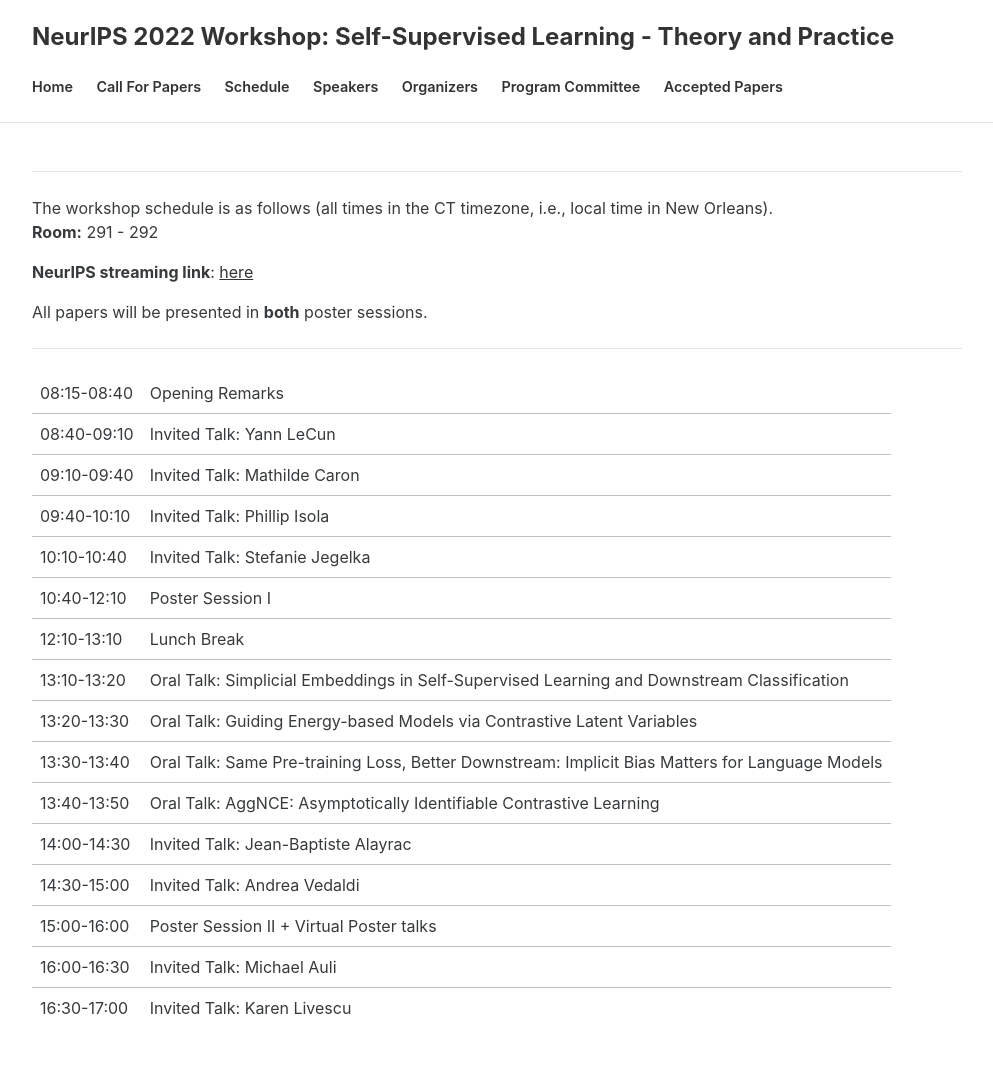
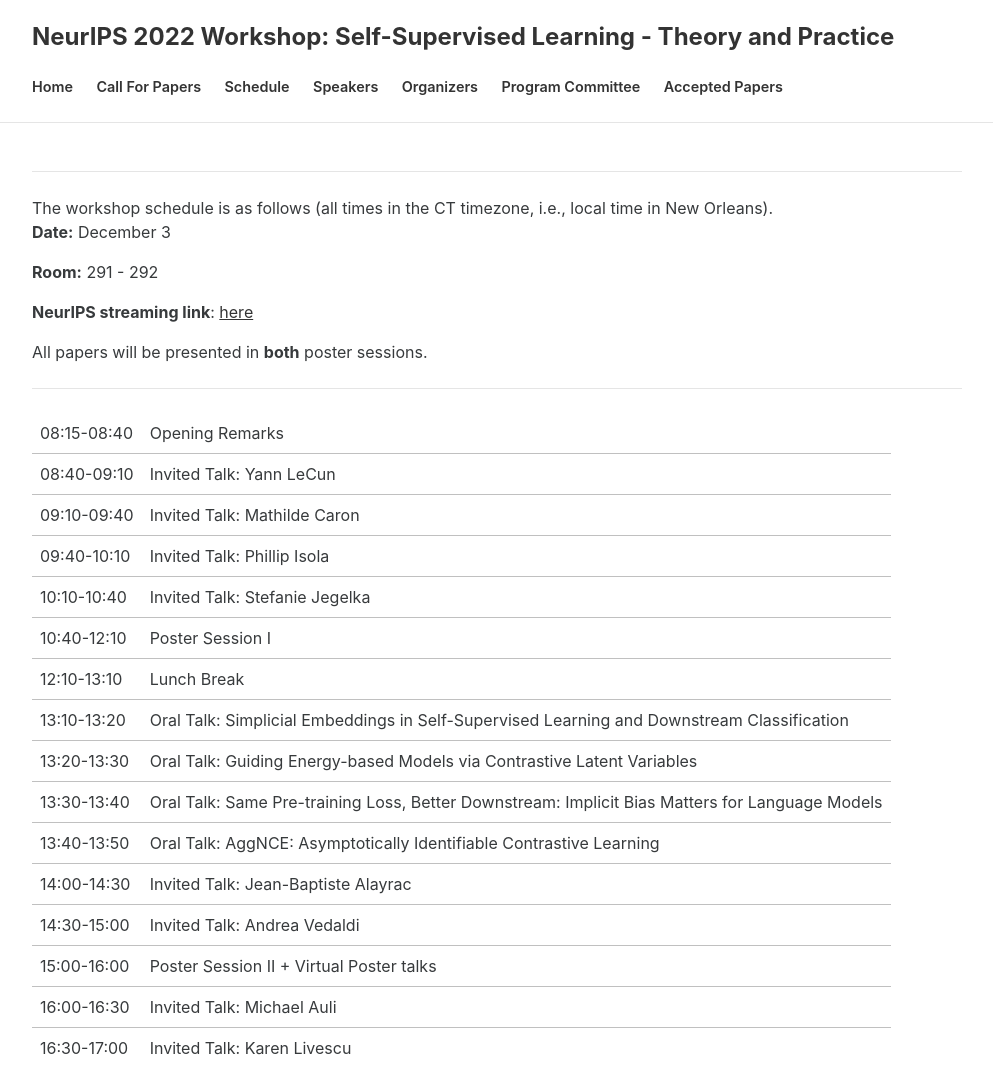
Before and after one commit to sslneurips22/sslneurips22.github.io, a plain HTML site: page pages/schedule.html in a window 1280 px wide. Shown: the whole page, without its empty margins (143-1136 px from the left). Drawn offline with Linux system fonts and the light colour scheme.

Commit message:
add date

```diff
--- a/pages/schedule.html
+++ b/pages/schedule.html
@@ -57,6 +57,9 @@
 <article class="article">
   <div class="content">
     The workshop schedule is as follows (all times in the CT timezone, i.e., local time in New Orleans).
+    <p>
+      <b>Date:</b> December 3
+    </p>
     <p>
       <b>Room:</b> 291 - 292
     </p>
```
